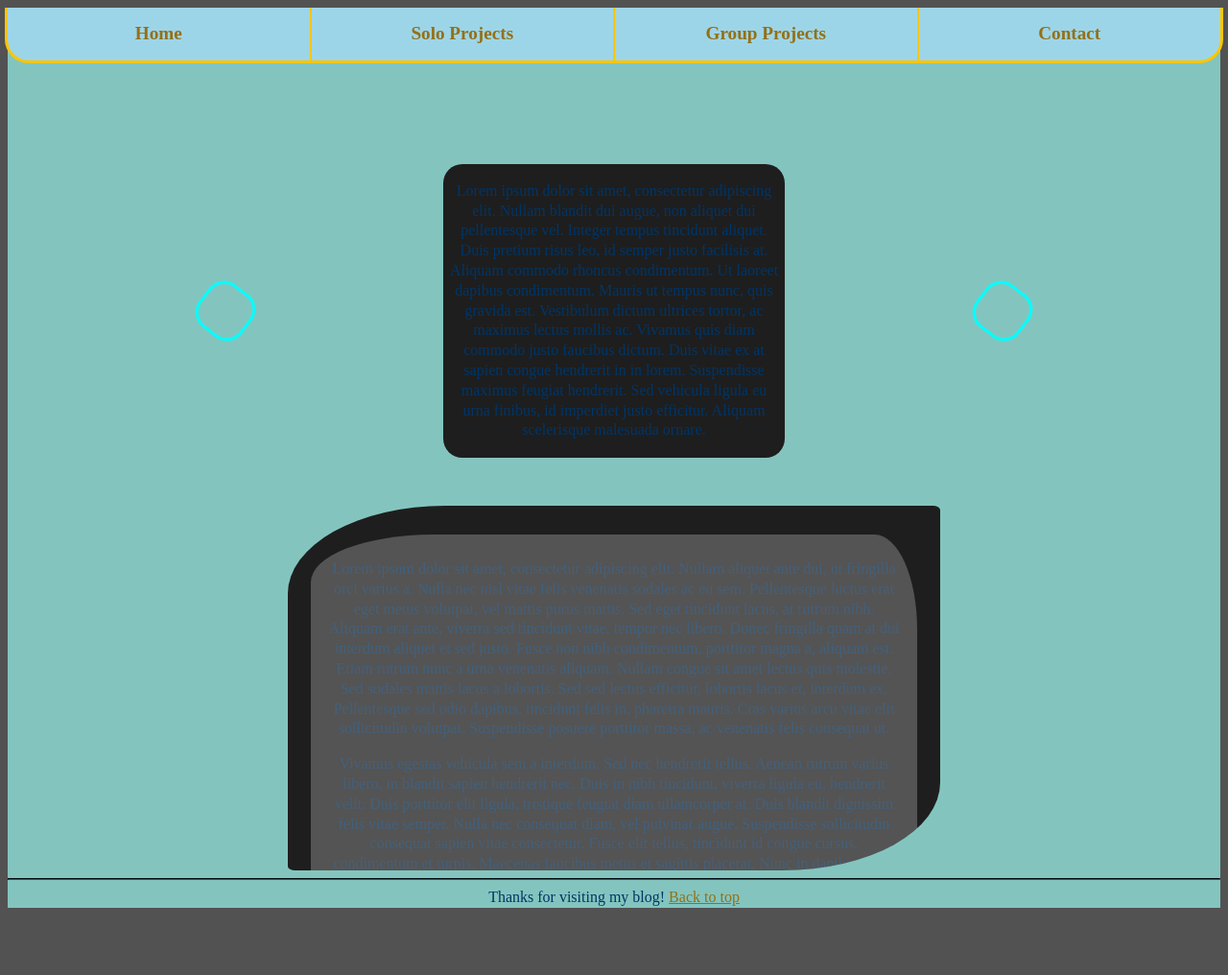
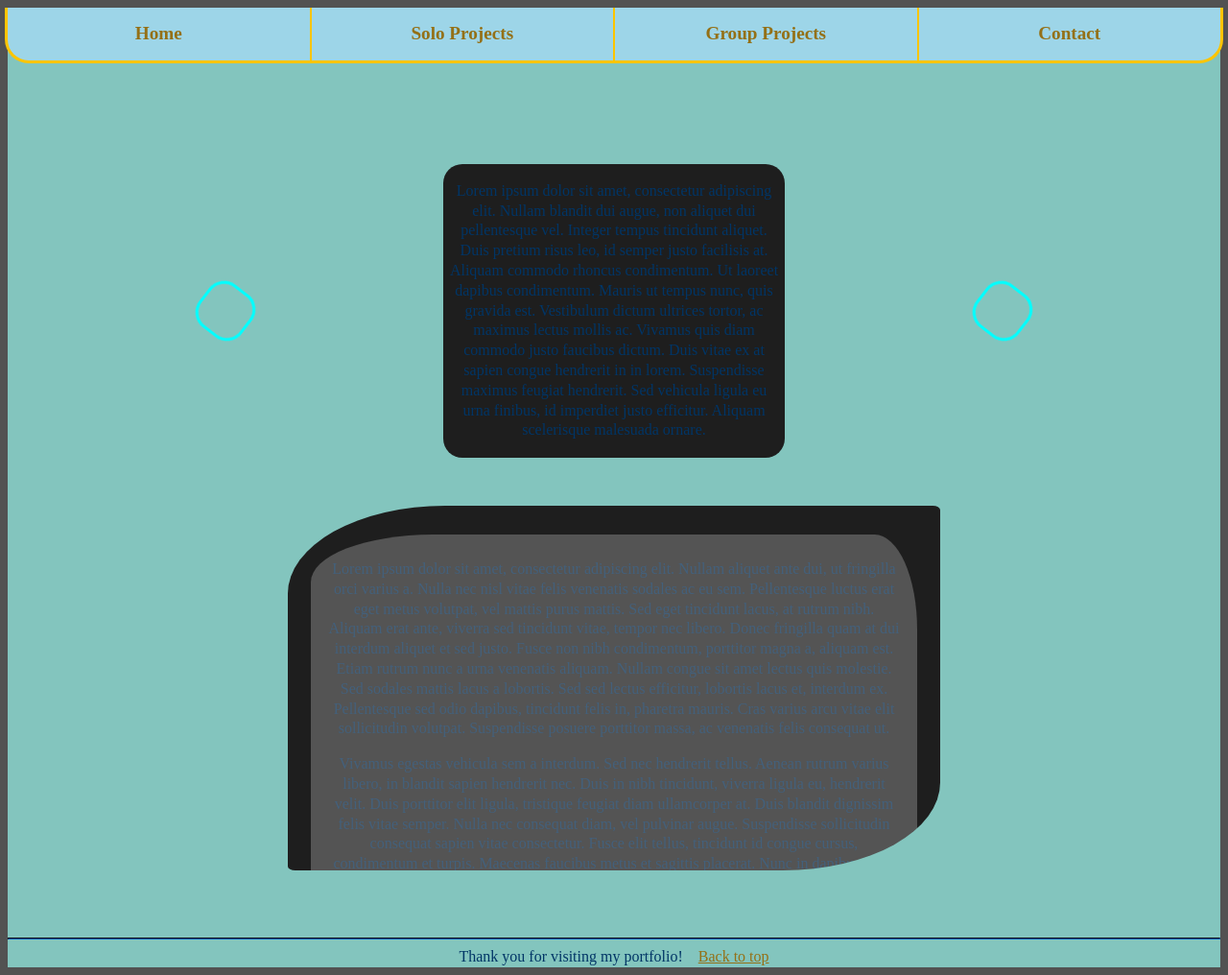
Before and after one commit to TKothenbeutel/Portfolio, a Jekyll site: the page built from index.html, in a window 1280 px wide and 1016 px high. Shown: the whole window at 96% size. Built offline with Jekyll 4.4.1, drawn with Linux system fonts in a browser that asks for light colours.

Commit message:
revised footer

```diff
--- a/_layouts/default.html
+++ b/_layouts/default.html
@@ -21,9 +21,9 @@
   </body>
 
   <footer>
-    <hr>
+    <br><br><br><hr>
     <div id="footerText">
-      Thanks for visiting my blog!
+      Thank you for visiting my portfolio!&emsp;
       <a href="#">Back to top</a>
     </div>
 
--- a/stylesheets/default.css
+++ b/stylesheets/default.css
@@ -78,3 +78,8 @@ nav{
   color: var(--color-link);
   transition: background-color 0.3s;
 }
+
+#footerText{
+  display: flex;
+  justify-content: center;
+}
```
